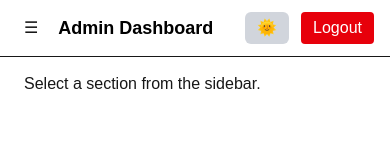
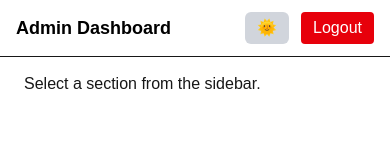
Before and after one commit to dmreccentric/scholarship-admin, a Next.js app: page / in a window 390 px wide. Shown: the top 160 px of the page. Built offline with nearby package versions, Linux system fonts and the light colour scheme.

Commit message:
removed the toggle button at in the navbar

```diff
--- a/src/app/components/Navbar.tsx
+++ b/src/app/components/Navbar.tsx
@@ -3,6 +3,7 @@ import React from "react";
 import ThemeToggle from "./ThemeToggle";
 import axios from "axios";
 import { useRouter } from "next/navigation";
+import Link from "next/link";
 
 export default function Navbar(): React.ReactElement {
   const router = useRouter();
@@ -25,14 +26,12 @@ export default function Navbar(): React.ReactElement {
     <header className="fixed inset-x-0 top-0 z-40 bg-white dark:bg-gray-900 border-b dark:border-gray-700">
       <div className="max-w-7xl mx-auto px-4 sm:px-6 lg:px-8 h-14 flex items-center justify-between">
         <div className="flex items-center gap-3">
-          {/* Mobile menu button (optional toggle) */}
-          <button className="md:hidden p-2 rounded hover:bg-gray-100 dark:hover:bg-gray-800">
-            {/* icon */}☰
-          </button>
-
-          <h1 className="text-lg font-semibold text-black dark:text-white">
+          <Link
+            href={"/"}
+            className="text-lg font-semibold text-black dark:text-white"
+          >
             Admin Dashboard
-          </h1>
+          </Link>
         </div>
 
         <div className="flex items-center gap-3">
```
